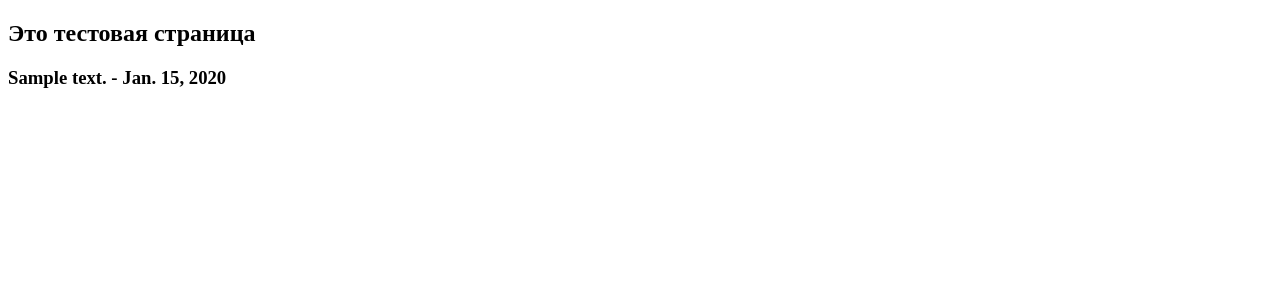
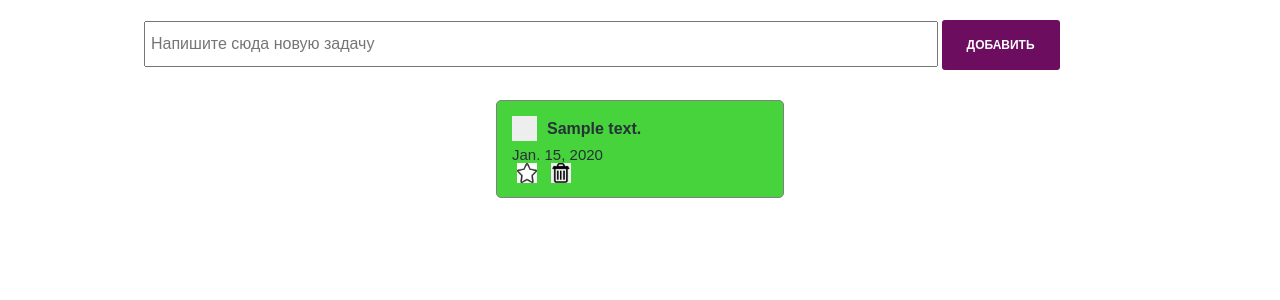
Before and after one commit to AitievaBermet/TODO, a Django app: page /test/ in a window 1280 px wide. Shown: the top 300 px of the page. Run offline with Django 3.2, Linux system fonts and the light colour scheme; tables that the repository leaves empty hold one stand-in row (values such as "Sample post").

Commit message:
detals of test added in testhtml

```diff
--- a/main/templates/test.html
+++ b/main/templates/test.html
@@ -1,15 +1,55 @@
+{% load static %}
 <!DOCTYPE html>
 <html lang="en">
     <head>
         <meta charset="UTF-8">
         <meta http-equiv="X-UA-Compatible" content="IE=edge">
         <meta name="viewport" content="width=device-width, initial-scale=1.0">
-    <title>Document</title>
+        <title>TODO</title>
+        <!--<link rel="stylesheet" href="./styles/index.css"/>-->
+        <link rel="stylesheet" href="{% static 'styles/index.css' %}"/>
+        <!--<link rel="stylesheet" href="./styles/checkbox.css"/>-->
+        <link rel="stylesheet" href="{% static 'styles/checkbox.css' %}"/>
     </head>
+
 <body>
-    <h2>Это тестовая страница</h2>
+    <!--<h2>Это тестовая страница</h2>
     {% for todo in todo_list %}
          <h3>{{todo.text}} - {{ todo.created_at }}</h3>
+    {% endfor %}-->
+    <section>
+        <div class="create_container">
+            <input
+                class="create_input"
+                type="text"
+                placeholder="Напишите сюда новую задачу"
+              />
+            <button class="create_button">Добавить</button>
+        </div>
+
+        <div class="todo_container">
+            {% for todo in todo_list %}
+            <div class="todo_item">
+                <div class="todo_item_header">
+                    <label class="checkbox_container">
+                        <input type="checkbox"/>
+                        <span class="checkmark"></span>
+
+                    </label>
+                    <h4>{{ todo.text  }}</h4>
+
+                </div>
+                <div class="todo_item_footer">
+                    <p>{{ todo.created_at }}</p>
+                    <div class="action_buttons">
+                        <img src="./icons/unmarked.png"/>
+                        <img src="./icons/delete.png"/>
+                    </div>
+                </div>
+
+            </div>
             {% endfor %}
+        </div>
+    </section>
 </body>
 </html>
```
Lines whose indentation alone changed are shown as unchanged.
